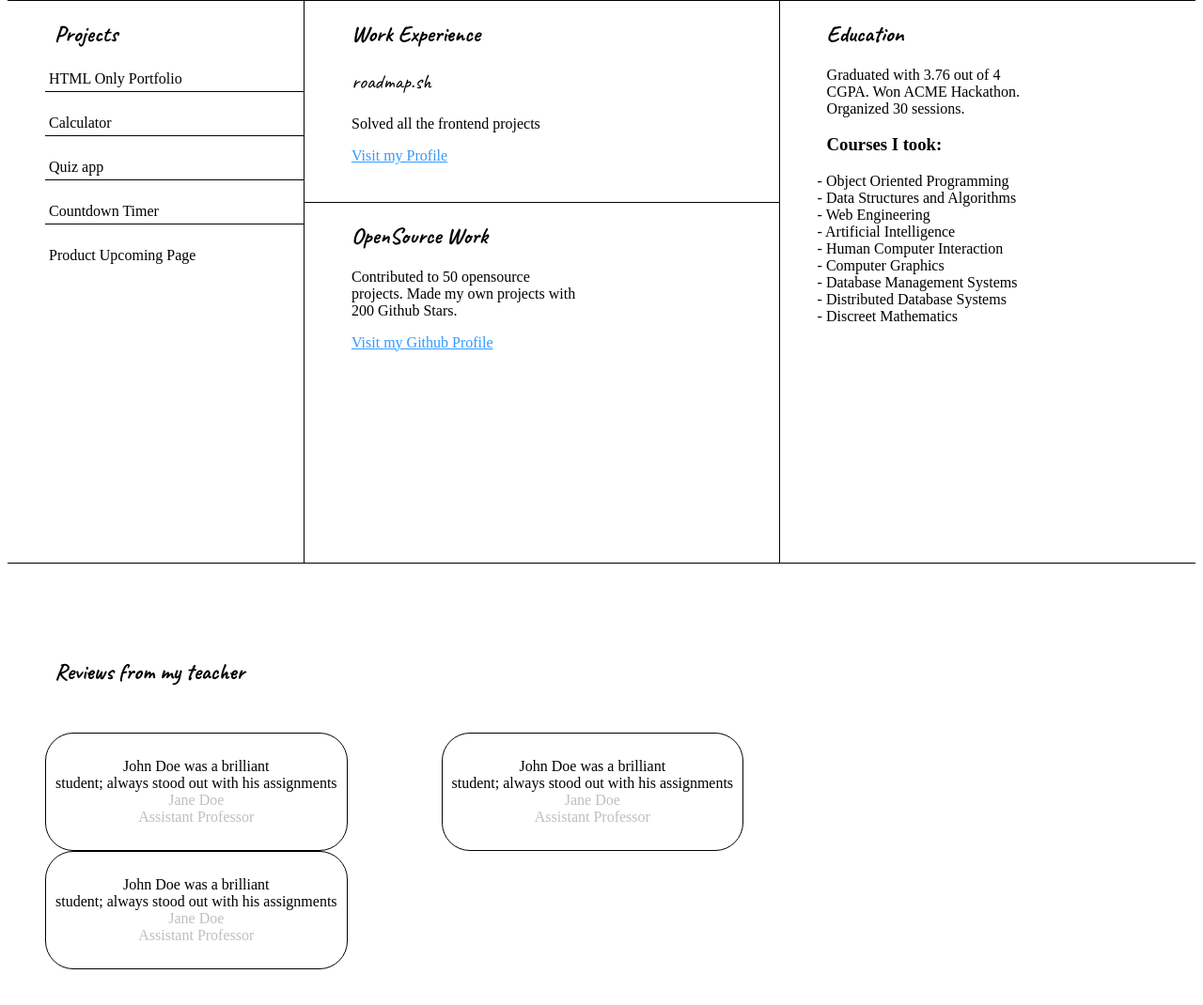
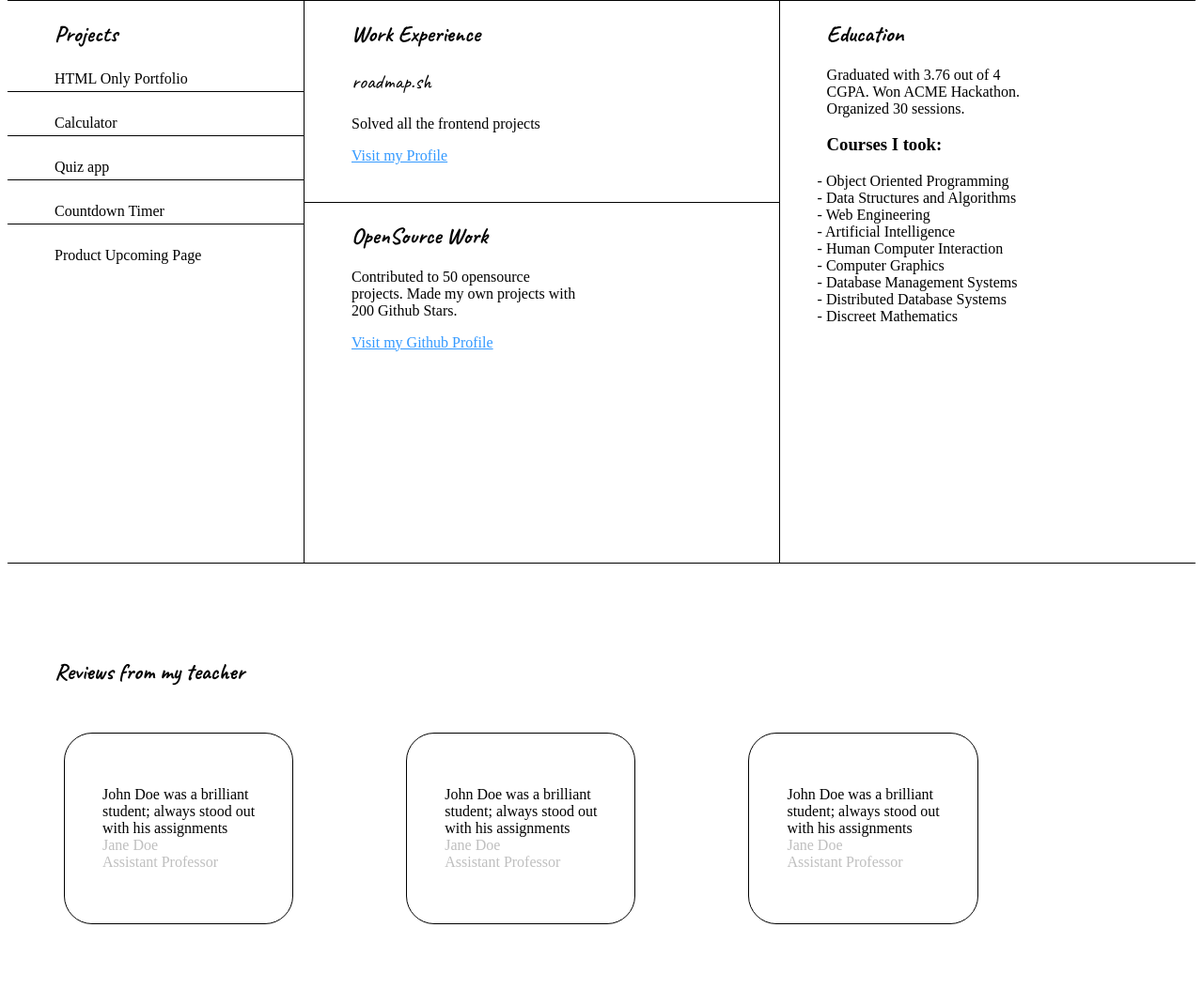
Before and after one commit to tare79/basic-html-website, a plain HTML site: page index.html in a window 1280 px wide. Shown: the part 680-1750 px from the top of the page at 94% size. Drawn offline with Linux system fonts and the light colour scheme.

Commit message:
corrections content

```diff
--- a/index.html
+++ b/index.html
@@ -90,21 +90,21 @@
             <h2>Reviews from my teacher</h2>
             <div class="reviews-row">
                 <article class="reviews-column">
-                    <p>John Doe was a brilliant<br> student; always stood out with his assignments <br><span
+                    <p>John Doe was a brilliant<br> student; always stood out <br> with his assignments <br><span
                             class="reviewer">Jane Doe</span><br>
                         <span class="reviewer-title">Assistant Professor</span>
                     </p>
                 </article>
 
                 <article class="reviews-column">
-                    <p>John Doe was a brilliant<br> student; always stood out with his assignments <br><span
+                    <p>John Doe was a brilliant<br> student; always stood out <br> with his assignments <br><span
                             class="reviewer">Jane Doe</span><br>
                         <span class="reviewer-title">Assistant Professor</span>
                     </p>
                 </article>
 
                 <article class="reviews-column">
-                    <p>John Doe was a brilliant<br> student; always stood out with his assignments <br><span
+                    <p>John Doe was a brilliant<br> student; always stood out <br> with his assignments <br><span
                             class="reviewer">Jane Doe</span><br>
                         <span class="reviewer-title">Assistant Professor</span>
                     </p>
--- a/styles.css
+++ b/styles.css
@@ -100,7 +100,12 @@ nav {
     border-bottom: 1px solid;
 }
 
-ul {
+.left ul {
+    list-style-type: none;
+    padding-left: 0px;
+}
+
+.right ul {
     list-style-type: none;
 }
 
@@ -108,7 +113,7 @@ ul {
     margin-top: 20px;
     border-bottom: 1px solid;
     padding: 4px;
-    margin-left: 0px;
+    padding-left: 50px;
 }
 
 .underline ul li:last-child {
@@ -129,7 +134,7 @@ ul {
 }
 
 .reviews {
-    height: 600px;
+    height: 500px;
 }
 
 .reviews h2 {
@@ -155,11 +160,11 @@ ul {
 .reviews-column {
     float: left;
     margin-right: 60px;
-    margin-left: 40px;
-    padding: 10px;
+    margin-left: 60px;
+    padding: 40px;
     border: 1px solid;
     border-radius: 30px;
-    text-align: center;
+    text-align: left;
 }
 
 .rights {
@@ -173,6 +178,7 @@ ul {
 
 .reviewer {
     color:#bfbfbf;
+    padding-top: 40px;
 }
 
 .reviewer-title {
```
Also changed, not shown: articles.html (line endings or trailing spaces).
